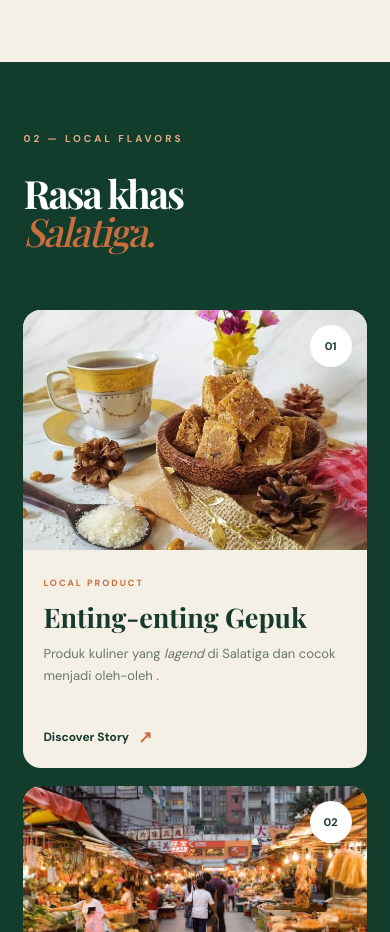
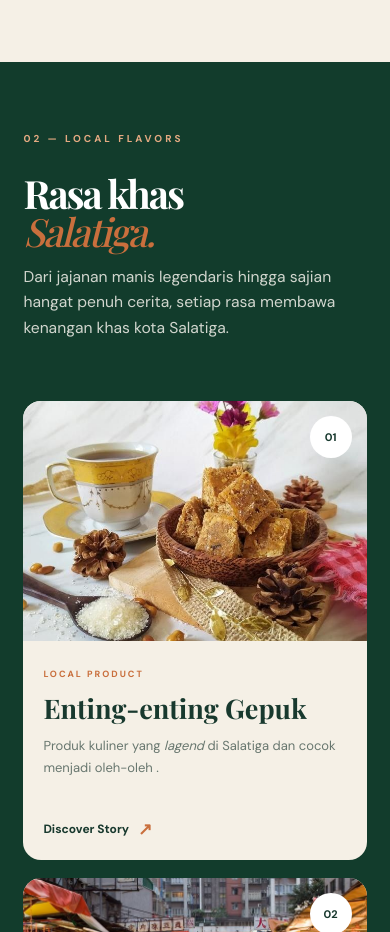
Before and after one commit to AHMAD2006661/integrasisistem_kelompok4, a plain HTML site: page index.html in a window 390 px wide. Shown: the part 1400-2332 px from the top of the page. Drawn offline with nearby package versions, Linux system fonts and the light colour scheme; a web font is replaced by a local one.

Commit message:
feat: tambah kalimat samping pada bagian kuliner

```diff
--- a/css/style.css
+++ b/css/style.css
@@ -2385,3 +2385,33 @@ img {
         z-index: 3;
     }
 }
+
+
+
+/*tambahan kuliner*/
+#kuliner .section-heading {
+    display: flex;
+    align-items: flex-end;
+    justify-content: space-between;
+    gap: 32px;
+}
+
+#kuliner .kuliner-side-note {
+    max-width: 420px;
+    margin: 0;
+    color: rgba(251, 248, 242, 0.82);
+    font-size: 0.98rem;
+    line-height: 1.65;
+}
+
+@media (max-width: 768px) {
+    #kuliner .section-heading {
+        flex-direction: column;
+        align-items: flex-start;
+        gap: 14px;
+    }
+
+    #kuliner .kuliner-side-note {
+        max-width: 100%;
+    }
+}
--- a/index.html
+++ b/index.html
@@ -272,6 +272,10 @@
             </h2>
 
         </div>
+
+            <p class="kuliner-side-note">
+                Dari jajanan manis legendaris hingga sajian hangat penuh cerita, setiap rasa membawa kenangan khas kota Salatiga.
+            </p>
 
     </div>
 
```
